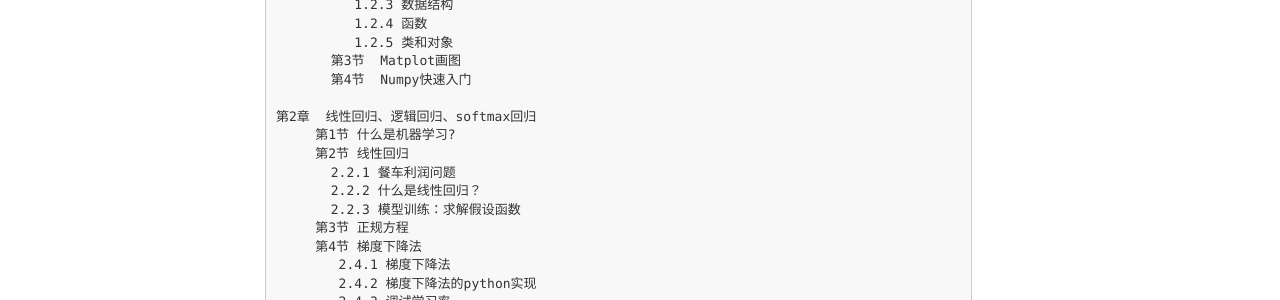
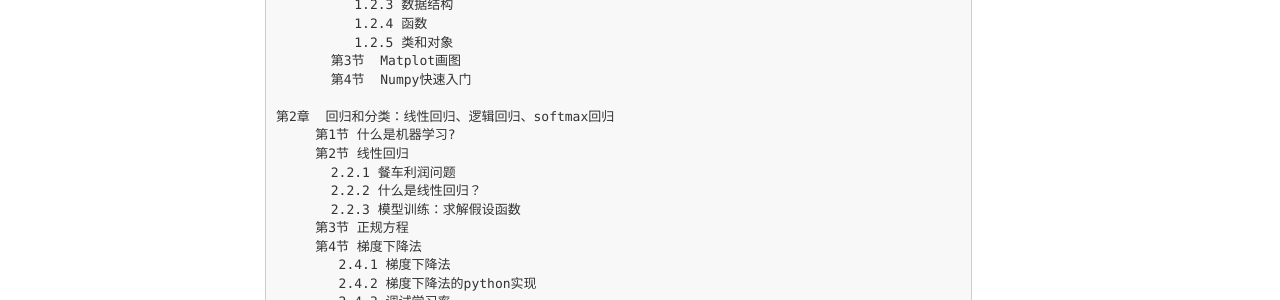
Before and after one commit to xuepro/xuepro.github.io, a Jekyll site: the page built from _posts/2019-08-05-新书“深度学习理论、实现与实战”目录.md, in a window 1280 px wide and 1400 px high, scrolled down 465 px. Shown: the part 430-730 px from the top of the window. Built offline with Jekyll 4.4.1, drawn with Linux system fonts in a browser that asks for light colours; nearby versions of some CDN libraries; comment, search, counter and statistics services are not loaded; some of the changed text lies outside the part shown.

Commit message:
Update 2019-08-05-新书“深度学习理论、实现与实战”目录.md

```diff
--- a/_posts/2019-08-05-新书“深度学习理论、实现与实战”目录.md
+++ b/_posts/2019-08-05-新书“深度学习理论、实现与实战”目录.md
@@ -31,7 +31,7 @@ tags:
        第3节  Matplot画图
        第4节  Numpy快速入门
 
-第2章  线性回归、逻辑回归、softmax回归
+第2章  回归和分类：线性回归、逻辑回归、softmax回归
      第1节 什么是机器学习?
      第2节 线性回归
        2.2.1 餐车利润问题
```
